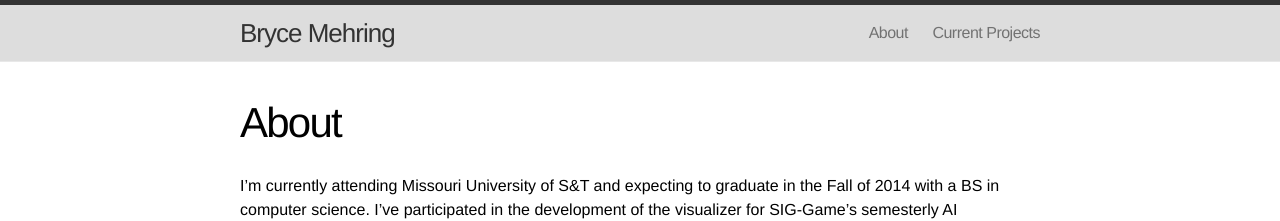
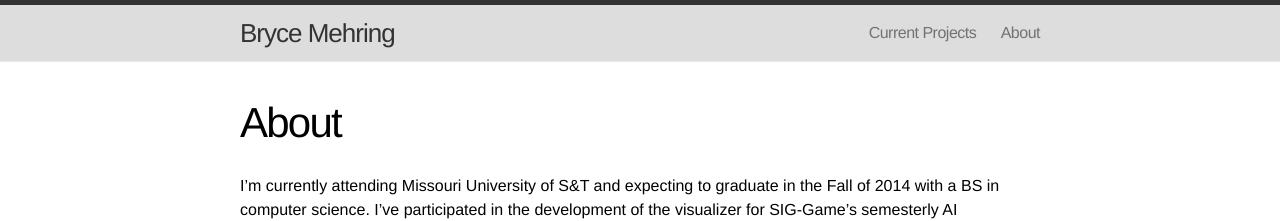
Before and after one commit to BryceMehring/personal-website, a Jekyll site: the page built from about.md, in a window 1280 px wide. Shown: the top 221 px of the page. Built offline with Jekyll 4.4.1, drawn with Linux system fonts in a browser that asks for light colours.

Commit message:
Ordering page links.

```diff
--- a/_includes/header.html
+++ b/_includes/header.html
@@ -17,7 +17,8 @@
         </svg>
       </a>
       <div class="trigger">
-        {% for page in site.pages %}
+        {% assign sorted_pages = site.pages | sort:"order" %}
+        {% for page in sorted_pages %}
           {% if page.title %}<a class="page-link" href="{{ page.url | prepend: site.baseurl }}">{{ page.title }}</a>{% endif %}
         {% endfor %}
       </div>
--- a/_includes/projects.html
+++ b/_includes/projects.html
@@ -5,7 +5,7 @@
     <p><b>Position</b>: {{project.position}}</p>
     {% if project.description %}
     	<p><b>Description</b>: {{project.description}}</p>
-	{% endif %}
+    {% endif %}
     <br>
   </li>
 {% endfor %}
```
Also changed, not shown: about.md (+1 -0 lines), projects.md (+1 -0 lines).
